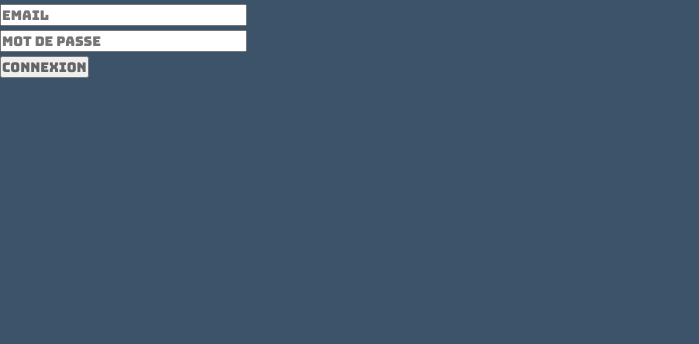
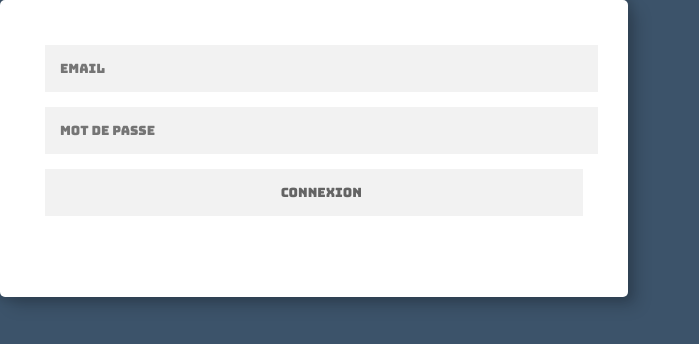
Before and after one commit to Dev1-2017-2018/colony24, a PHP site: page / in a window 1280 px wide. Shown: the top 344 px of the page, without its empty margins (0-699 px from the left). Run offline with PHP 8.4, Linux system fonts and the light colour scheme; some libraries are stand-ins or nearby versions.

Commit message:
change css destination

```diff
--- a/views/layouts/master.php
+++ b/views/layouts/master.php
@@ -5,7 +5,7 @@
 	<meta charset="utf-8"/>
 	<meta http-equiv="X-UA-Compatible" content="IE=edge"/>
 	<meta name="viewport" content="width=device-width, initial-scale=1.0, maximum-scale=1.0, user-scalable=no" />
-	<meta name="viewport" content="initial-scale=1.0, maximum-scale=1.0" />
+	<meta name="viewport" content="initial-scale=1.0; maximum-scale=1.0" />
 
 	<!-- meta referencement -->
 	<meta name="content-language" content="fr"/>
@@ -22,11 +22,12 @@
 
 	<!-- ***** CSS UNIVERSAL ***** -->
 	<link type="text/css" rel="stylesheet" href="/../css/global.css"/>
-	<link type="text/css" rel="stylesheet" href="/../css/global_responsive.css"/>
+	<link type="text/css" rel="stylesheet" href="/../css/log_reg.css"/>
 
 	</head>
 <body>
 		<script src="https://ajax.googleapis.com/ajax/libs/jquery/3.2.1/jquery.min.js"></script>
     <?php echo $content; ?>
+    <script src = "js/bundle.js"></script>
 </body>
 </html>
```
